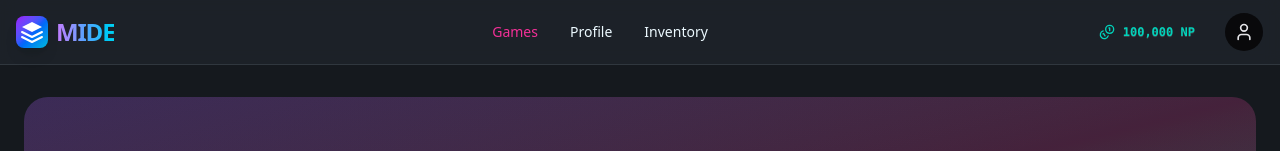
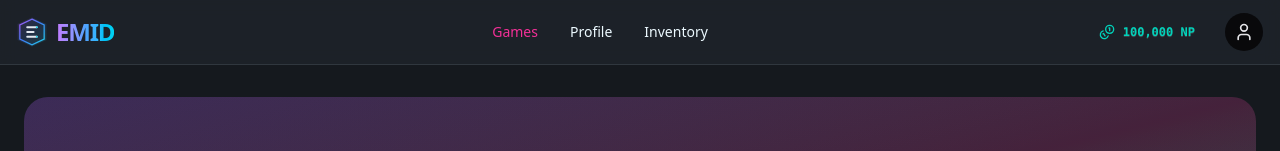
Before and after one commit to NehuaV/trade-app, a React (Vite) app: page / in a window 1280 px wide. Shown: the top 151 px of the page. Built offline with nearby package versions, Linux system fonts and the light colour scheme.

Commit message:
update logo

```diff
--- a/index.html
+++ b/index.html
@@ -3,7 +3,7 @@
   <head>
     <meta charset="UTF-8" />
     <meta name="viewport" content="width=device-width, initial-scale=1.0" />
-    <title>MIDE - Marketplace for In-Game Digital Items</title>
+    <title>EMID - Marketplace for In-Game Digital Items</title>
 
     <script type="importmap"></script>
   </head>
--- a/src/components/Layout.tsx
+++ b/src/components/Layout.tsx
@@ -24,32 +24,50 @@ export const Layout: React.FC<{ children: React.ReactNode }> = ({
             to="/"
             className="flex items-center gap-2 text-2xl font-bold tracking-tighter transition hover:opacity-80"
           >
-            <div className="flex h-8 w-8 items-center justify-center rounded-lg bg-gradient-to-br from-purple-600 via-blue-600 to-cyan-500 shadow-lg">
+            <div className="flex h-8 w-8 items-center justify-center">
               <svg
-                className="h-6 w-6 text-white"
-                viewBox="0 0 24 24"
+                className="h-8 w-8"
+                viewBox="0 0 100 100"
                 fill="none"
                 xmlns="http://www.w3.org/2000/svg"
               >
-                <path d="M12 2L2 7L12 12L22 7L12 2Z" fill="currentColor" />
+                <defs>
+                  <linearGradient
+                    id="hexagonGradient"
+                    x1="0%"
+                    y1="0%"
+                    x2="100%"
+                    y2="100%"
+                  >
+                    <stop offset="0%" stopColor="#a855f7" />
+                    <stop offset="50%" stopColor="#3b82f6" />
+                    <stop offset="100%" stopColor="#22d3ee" />
+                  </linearGradient>
+                </defs>
                 <path
-                  d="M2 17L12 22L22 17"
-                  stroke="currentColor"
-                  strokeWidth="2"
-                  strokeLinecap="round"
-                  strokeLinejoin="round"
+                  d="M50 5 L95 25 L95 75 L50 95 L5 75 L5 25 Z"
+                  fill="url(#hexagonGradient)"
+                  opacity="0.15"
                 />
                 <path
-                  d="M2 12L12 17L22 12"
-                  stroke="currentColor"
-                  strokeWidth="2"
+                  d="M50 10 L88 28 L88 72 L50 90 L12 72 L12 28 Z"
+                  stroke="url(#hexagonGradient)"
+                  strokeWidth="4"
+                  fill="none"
+                />
+                {/* Letter E styled like circuitry */}
+                <path
+                  d="M35 35 H65 M35 50 H55 M35 65 H65"
+                  stroke="#e2e8f0"
+                  strokeWidth="6"
                   strokeLinecap="round"
-                  strokeLinejoin="round"
                 />
+                <circle cx="65" cy="35" r="3" fill="#22d3ee" />
+                <circle cx="65" cy="65" r="3" fill="#22d3ee" />
               </svg>
             </div>
             <span className="bg-gradient-to-r from-purple-400 via-blue-400 to-cyan-400 bg-clip-text text-transparent">
-              MIDE
+              EMID
             </span>
           </Link>
 
```
